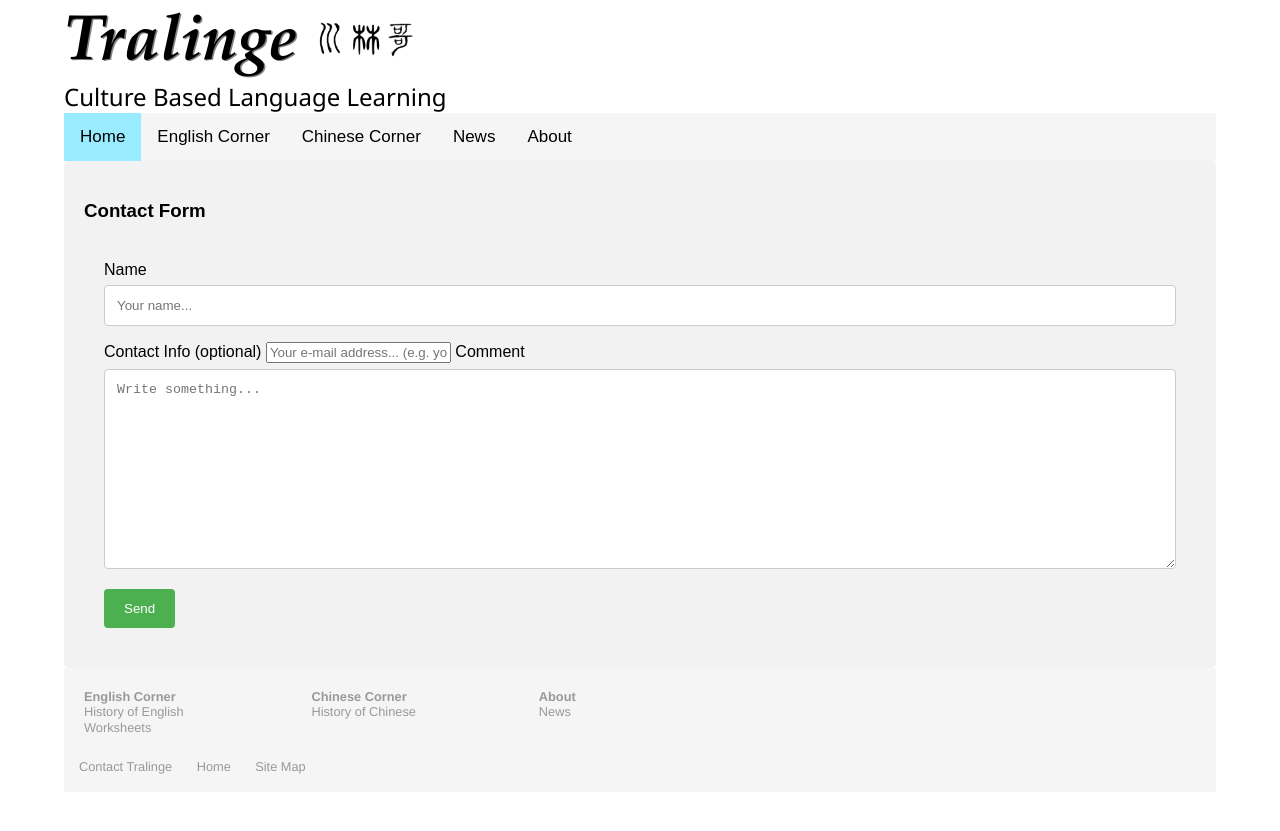
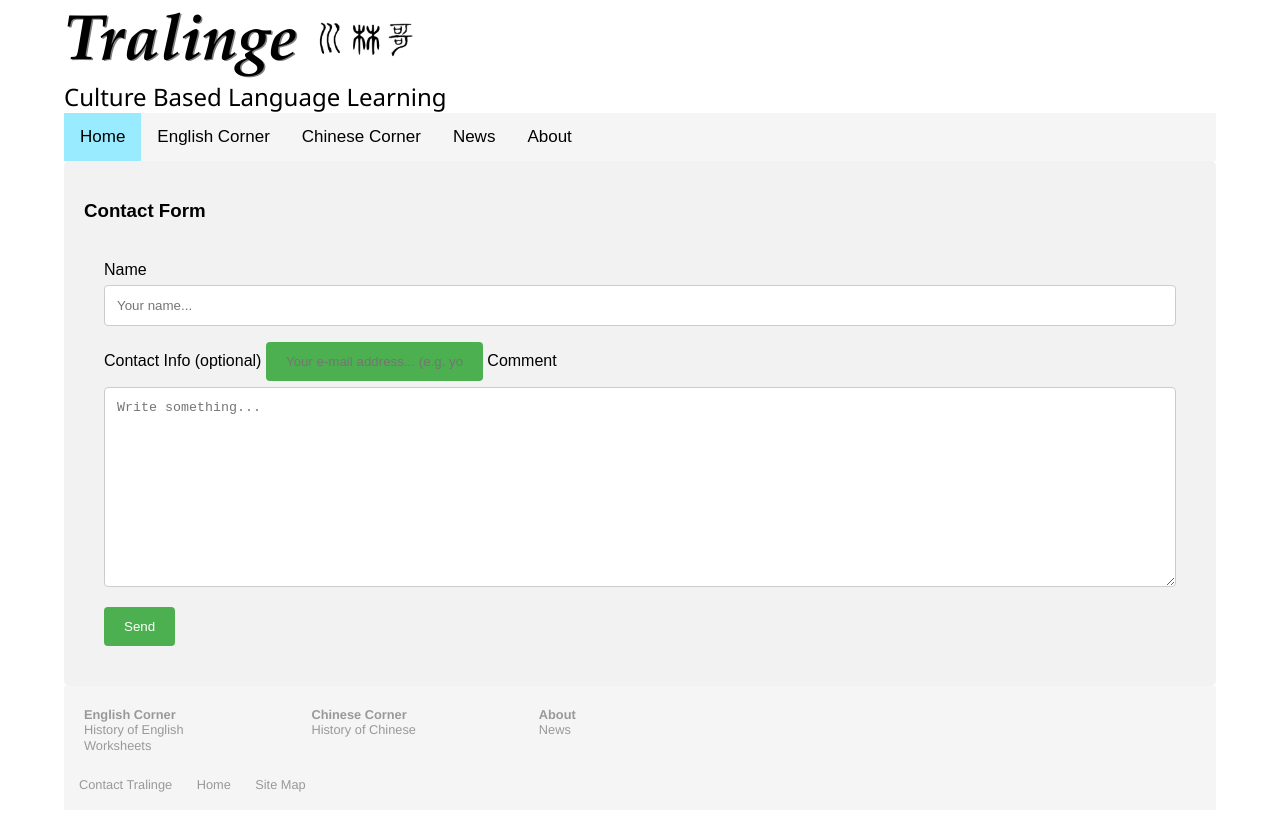
Before and after one commit to Tralinge/tralinge.github.io, a Jekyll site: the page built from contact.html, in a window 1280 px wide. Shown: the top 831 px of the page. Built offline with Jekyll 4.4.1, drawn with Linux system fonts in a browser that asks for light colours.

Commit message:
Update contact.html

```diff
--- a/contact.html
+++ b/contact.html
@@ -26,6 +26,15 @@
       cursor: pointer;
     }
 
+    input[type=email] {
+      background-color: #4CAF50;
+      color: white;
+      padding: 12px 20px;
+      border: none;
+      border-radius: 4px;
+      cursor: pointer;
+    }
+
     input[type=submit]:hover {
       background-color: #45a049;
     }
@@ -44,7 +53,7 @@
   <div class="container">
     <form action="http://formspree.io/tralinge@gmail.com">
       <label for="fname">Name</label>
-      <input type="text" id="fname" name="firstname" placeholder="Your name...">
+      <input type="text" name="name" placeholder="Your name...">
 
       <label for="contact">Contact Info (optional)</label>
       <input type="email" name="_replyto" placeholder="Your e-mail address... (e.g. yoyo@gmail.com)">
```
